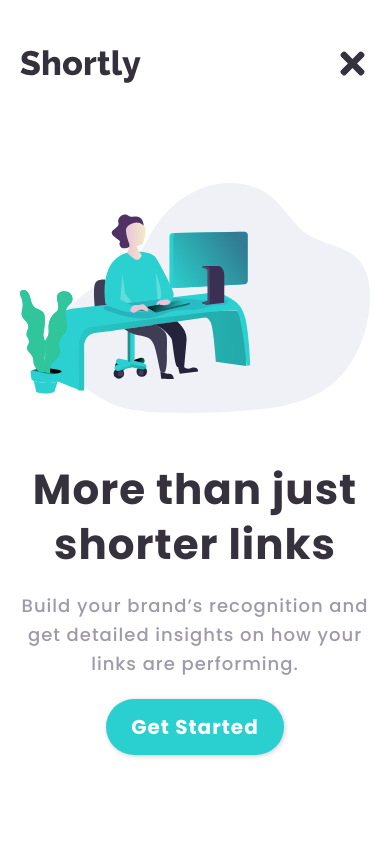
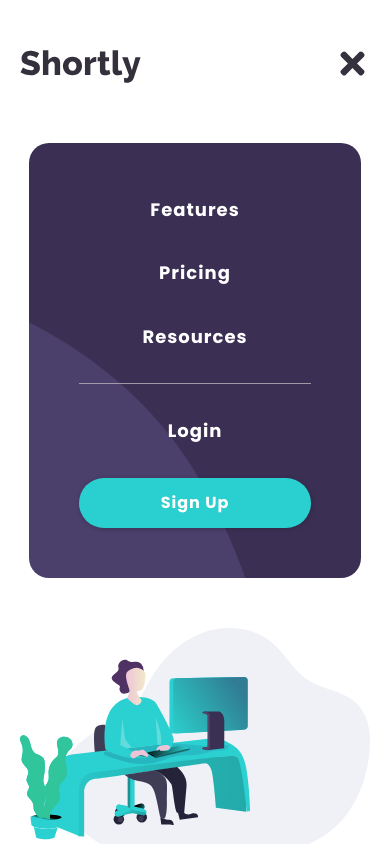
Before and after one commit to freetart/FEM-url-shortening-api, a React (Create React App) app: page / in a window 390 px wide. Both pictures are taken after a click on the button 352 px from the left and 66 px from the top of the page. Shown: the top 844 px of the page. Built offline with nearby package versions, Linux system fonts and the light colour scheme.

Commit message:
created mobile menu

```diff
--- /dev/null
+++ b/src/components/MobileMenu.js
@@ -0,0 +1,89 @@
+import styled from "styled-components";
+import Link from "./styledElements/Link";
+import Button from "./styledElements/Buttons";
+import bgPattern from "../assets/bg-shorten-desktop.svg";
+
+const Aside = styled.aside`
+  background: var(--darkPurple) url(${bgPattern}) center center/cover no-repeat;
+  z-index: 1000;
+  border-radius: 2rem;
+  width: 85%;
+  margin: 1rem auto 0 auto;
+  animation: fadeIn 0.5s linear;
+
+  @media (min-width: 850px) {
+    display: none;
+  }
+
+  .menu-content {
+    align-items: center;
+    flex-direction: column;
+    padding: 5rem;
+  }
+
+  .menu-links {
+    display: flex;
+    flex-direction: column;
+    width: 100%;
+    gap: 3rem;
+    text-align: center;
+    padding-bottom: 3rem;
+    border-bottom: 0.1rem solid var(--darkGray);
+  }
+
+  .menu-cta {
+    display: flex;
+    flex-direction: column;
+    text-align: center;
+    gap: 3rem;
+    padding-top: 3rem;
+  }
+
+  @keyframes fadeIn {
+    from {
+      opacity: 0;
+    }
+
+    to {
+      opacity: 1;
+    }
+  }
+`;
+
+const MobileMenu = ({ isActive }) => {
+  if (isActive) {
+    return (
+      <Aside>
+        <div className="menu-content">
+          <ul className="menu-links">
+            <li>
+              <Link mobile href="#!">
+                Features
+              </Link>
+            </li>
+            <li>
+              <Link mobile href="#!">
+                Pricing
+              </Link>
+            </li>
+            <li>
+              <Link mobile href="#!">
+                Resources
+              </Link>
+            </li>
+          </ul>
+          <div className="menu-cta">
+            <Link mobile href="#!">
+              Login
+            </Link>
+            <Button primarySmMobile>Sign Up</Button>
+          </div>
+        </div>
+      </Aside>
+    );
+  } else {
+    return null;
+  }
+};
+
+export default MobileMenu;
--- a/src/components/Navbar.js
+++ b/src/components/Navbar.js
@@ -4,6 +4,7 @@
 import Link from "./styledElements/Link";
 import Button from "./styledElements/Buttons";
 import MobileMenuToggle from "./MobileMenuToggle";
+import MobileMenu from "./MobileMenu";
 import { maxWidthLg, sectionSpacingSm } from "../abstracts/Mixins";
 import Responsive from "../abstracts/Responsive";
 
@@ -66,6 +67,7 @@
         </div>
         <MobileMenuToggle isActive={isActive} setIsActive={setIsActive} />
       </Container>
+      <MobileMenu isActive={isActive} />
     </nav>
   );
 };
--- a/src/components/styledElements/Buttons.js
+++ b/src/components/styledElements/Buttons.js
@@ -23,6 +23,15 @@
     css`
       font-size: 1.6rem;
       border-radius: var(--btnRadius);
+    `}
+
+  ${({ primarySmMobile }) =>
+    primarySmMobile &&
+    css`
+      font-size: 1.6rem;
+      border-radius: var(--btnRadius);
+      width: 100%;
+      text-align: center;
     `}
 
   ${({ primaryLg }) =>
--- a/src/components/styledElements/Link.js
+++ b/src/components/styledElements/Link.js
@@ -18,6 +18,20 @@
       }
     `}
 
+  ${({ mobile }) =>
+    mobile &&
+    css`
+      ${headingStyles}
+      padding: 0.5rem 0;
+      font-size: 1.8rem;
+      color: var(--white);
+
+      &:hover,
+      &:focus {
+        color: var(--teal);
+      }
+    `}
+
   ${({ footer }) =>
     footer &&
     css`
```
